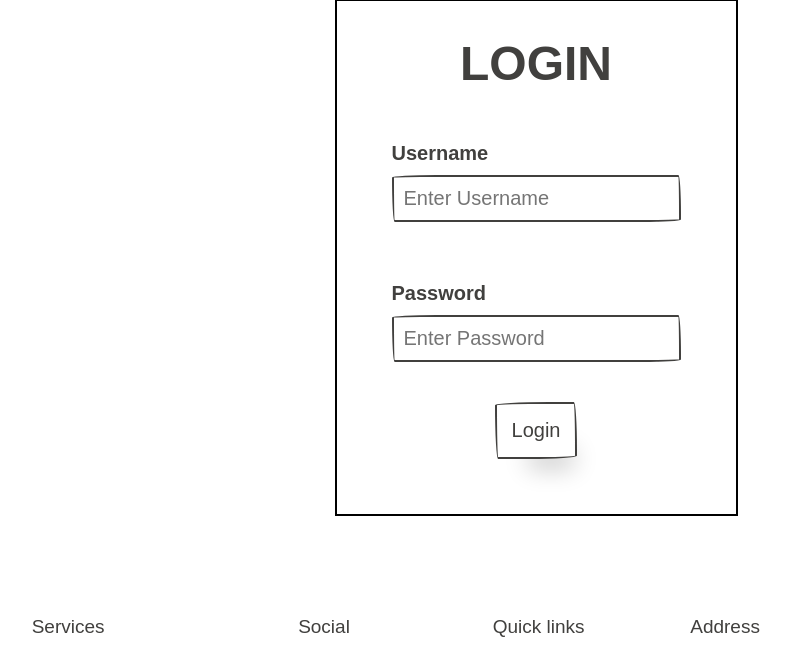
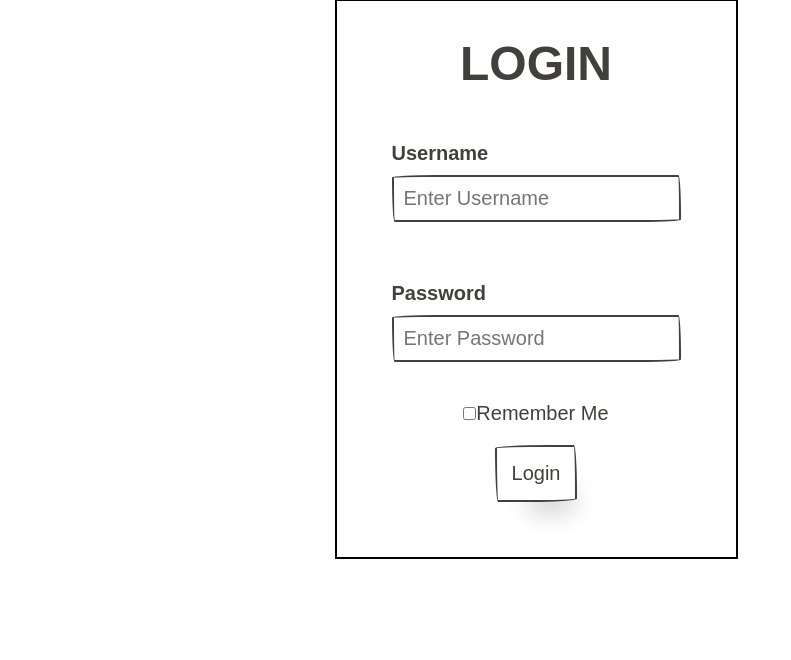
Before and after one commit to iddemirjs/BookSwapper, a CodeIgniter 4 app: template app/Views/sign_in.php in a window 1280 px wide. Shown: the part 154-814 px from the top of the page, without its empty margins (104-895 px from the left). Run offline with PHP 8.4 and a stand-in for CodeIgniter, Linux system fonts and the light colour scheme; the template is opened without the code that fills it, so the values that code supplies are empty; some libraries are stand-ins or nearby versions; some web fonts are replaced.

Commit message:
Signin page edited.

```diff
--- a/app/Views/sign_in.php
+++ b/app/Views/sign_in.php
@@ -1,19 +1,26 @@
 <?= view('sections/header') ?>
 <div class = "container" style="display:flex;width: min-content; margin-bottom: 100px; margin-top: 100px; border: 2px solid black;padding:25px">
-    <div class="row align-items-center" style="display:table-cell; margin-top: 0px; padding: 10px">
+    <div class="row align-items-center" style="display:table-cell; margin-top: 0px; padding: 10px;">
         <div class = "form-group">
             <div class="form-group" style="justify-content: center; display: flex; font-size: xxx-large">
                 <label><b>LOGIN</b></label>
             </div>
-            <div class="form-group col sm-2">
+            <div class="form-group col sm-4">
                 <label for="uname"><b>Username</b></label>
                 <input type="text" placeholder="Enter Username" name="uname" required style="width: fit-content">
             </div>
-            <div class="form-group col sm-2" style="width: fit-content">
+            <div class="form-group col sm-4">
                 <label for="psw"><b>Password</b></label>
                 <input type="password" placeholder="Enter Password" name="psw" required style="width: fit-content">
             </div>
         </div>
+        <div class = "form-group" style="display: flex; justify-content: center;">
+            <div style="display:flex;">
+                <input type="checkbox" name="paperChecks" id="paperChecks1" value="option 1" style="width: min-content">
+                <label for="paperChecks1" style="width: fit-content"><span>Remember Me</span></label>
+            </div>
+        </div>
+
         <div style="display:flex;justify-content: center">
             <button class="btn-outline-primary" type="submit">Login</button>
         </div>
```
